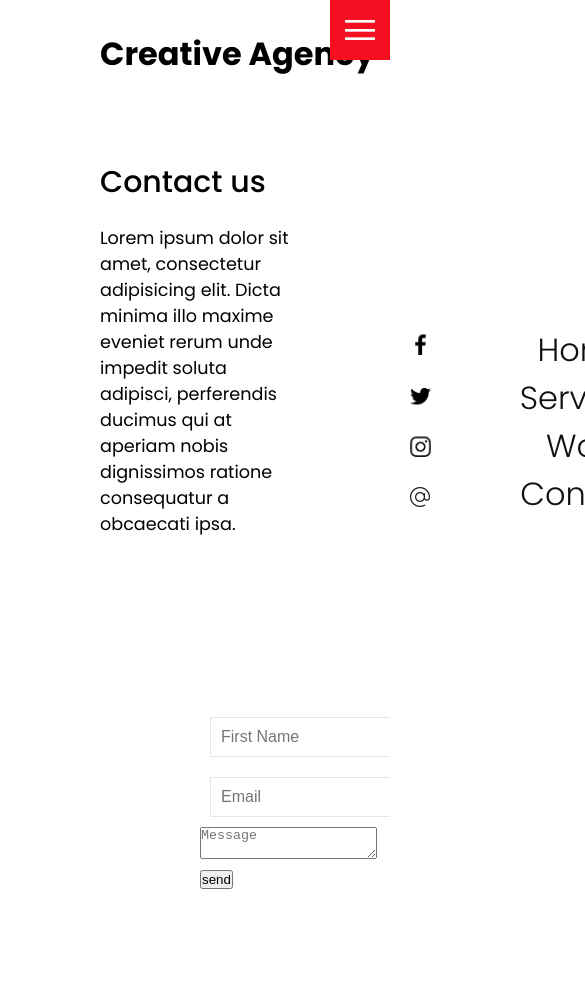
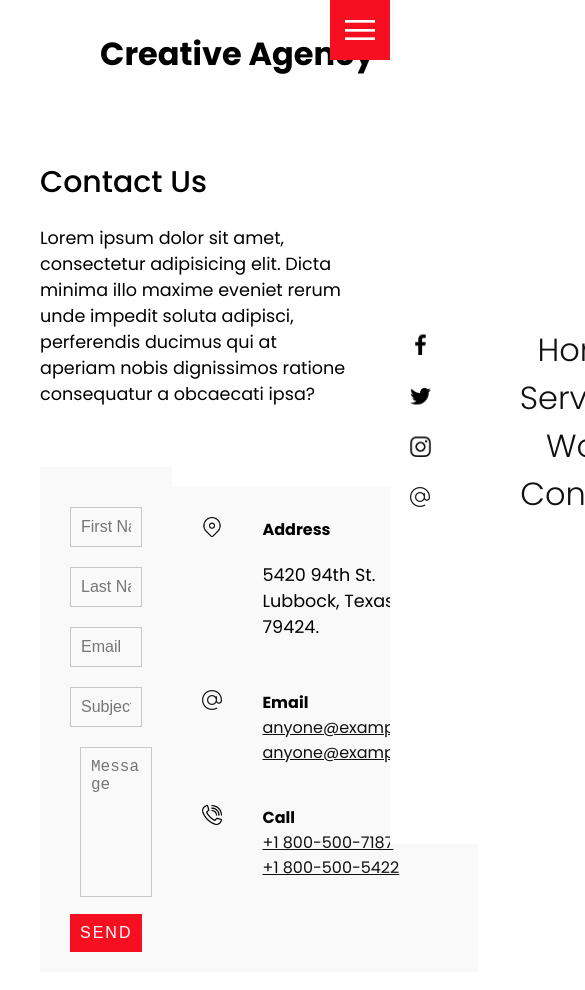
Before and after one commit to brittonstoffregen/creative-agency-website, a plain HTML site: page creative-agency-website-scratch/contact.html in a window 390 px wide. Shown: the top 990 px of the page, 585 px wide, since content can reach past the window. Drawn offline with Linux system fonts and the light colour scheme.

Commit message:
Finishing scratch contact page + starting media queries

```diff
--- a/creative-agency-website-scratch/contact.html
+++ b/creative-agency-website-scratch/contact.html
@@ -50,39 +50,70 @@
     </div>
   </header>
 
-  <section class="work-section">
+  <section class="contact-section">
     <div class="title">
-      <h1>Contact us</h1>
-      <p>Lorem ipsum dolor sit amet, consectetur adipisicing elit. Dicta minima illo maxime eveniet rerum unde impedit soluta adipisci, perferendis ducimus qui at aperiam nobis dignissimos ratione consequatur a obcaecati ipsa.</p>
+      <h1>Contact Us</h1>
+      <p>Lorem ipsum dolor sit amet, consectetur adipisicing elit. Dicta minima illo maxime eveniet rerum unde impedit soluta adipisci, perferendis ducimus qui at aperiam nobis dignissimos ratione consequatur a obcaecati ipsa?</p>
     </div>
 
-    <section class="contact">
+    <div class="contact-area">
+
       <div class="contact-form">
         <form>
-          <div class="row-50">
-            <input type="text" placeholder="First Name" required>
-            <input type="text" placeholder="Last Name" required>
+          <div class="row">
+            <div class="input-50">
+              <input type="text" name="first name" placeholder="First Name" required>
+            </div>
+            <div class="input-50">
+              <input type="text" name="last name" placeholder="Last Name" required>
+            </div>
           </div>
-          <div class="row-50">
-            <input type="email" placeholder="Email" required>
-            <input type="text" placeholder="Subject">
+          <div class="row">
+            <div class="input-50">
+              <input type="email" name="email" placeholder="Email" required>
+            </div>
+            <div class="input-50">
+              <input type="text" name="subject" placeholder="Subject">
+            </div>
           </div>
-          <textarea name="Message" placeholder="Message"></textarea>
+          <div class="row">
+            <textarea placeholder="Message"></textarea>
+          </div>
         </form>
-        <input type="submit" value="send">
+        <div class="row">
+          <div class="input-100">
+            <input type="submit" value="Send">
+          </div>
+        </div>
       </div>
+
       <div class="contact-info">
-        <img src="images/address.png" alt="Adress pin">
-        <h4>Address</h4>
-        <p>5420 94th St. Lubbock, Texas 79424.</p>
-        <img src="images/email.png" alt="">
-        <h4>Email</h4>
-        <a href="mailto:britton@wadeh.com">creativeAgency@example.com</a>
-        <a href="mailto:britton@wadeh.com">agencyCreative@example.com</a>
-        <img src="images/call.png" alt="Phone icon">
-        <a href="tel:8065007187">+1 806-500-7187</a>
+        <div class="info-box">
+          <img src="images/address.png" alt="Address icon">
+          <div class="details">
+            <h4>Address</h4>
+            <p>5420 94th St. Lubbock, Texas 79424.</p>
+          </div>
+        </div>
+        <div class="info-box">
+          <img src="images/email.png" alt="Email icon">
+          <div class="details">
+            <h4>Email</h4>
+            <a href="mailto:britton@wadeh.com">anyone@example.com</a><br/>
+            <a href="mailto:britton@wadeh.com">anyone@example.com</a>
+          </div>
+        </div>
+        <div class="info-box">
+          <img src="images/call.png" alt="Call icon">
+          <div class="details">
+            <h4>Call</h4>
+            <a href="tel:8065007187">+1 800-500-7187</a><br/>
+            <a href="tel:8065007187">+1 800-500-5422</a>
+          </div>
+        </div>
       </div>
-    </section>
+    </div>
+  </section>
 
   <script src="js/script.js"></script>
 </body>
--- a/creative-agency-website-scratch/css/styles.css
+++ b/creative-agency-website-scratch/css/styles.css
@@ -125,6 +125,12 @@ header h1 {
 
 
 /* Main Content */
+.home {
+  display: flex;
+  justify-content: center;
+  margin-top: 0;
+}
+
 .home-content {
   position: relative;
   z-index: 50;
@@ -208,29 +214,106 @@ header h1 {
 }
 
 /* Contact Page */
-.contact {
+.contact-area {
+  position: relative;
   display: flex;
-  flex-direction: row;
   justify-content: space-between;
-  align-items: flex-start;
+  margin-top: 50px;
 }
 
-.row-50 {
+.contact-form {
+  background-color: #f9f9f9;
+  width: calc(100% - 400px);
+  padding: 60px 40px 20px;
+}
+
+.row {
   display: flex;
   width: 100%;
 }
 
-.row-50 input {
+.input-50 {
+  width: 50%;
+  margin: 0 10px;
+}
+
+.input-100 {
+  width: 100%;
+  margin: 0 10px;
+}
+
+textarea {
+  width: 100%;
+  resize: none;
+  height: 150px;
+  outline: none;
+  margin: 10px;
   padding: 10px;
-  margin: 10px 10px;
+  font-size: 16px;
   color: #111;
-  font-size: 16px;
-  font-weight: 300;
-  outline: none;
-  border: 1px solid rgba(0, 0, 0, 0.1);
+  border:1px solid rgba(0, 0, 0, 0.2);
   background: transparent;
 }
 
+.contact-form input[type='text'],
+.contact-form input[type='email'] {
+  margin: 10px 0;
+  padding: 10px;
+  width: 100%;
+  outline: none;
+  font-size: 16px;
+  color: #111;
+  border:1px solid rgba(0, 0, 0, 0.2);
+  background: transparent;
+}
+
+.contact-form input[type='submit'] {
+  background-color: var(--primary-color);
+  color: #fff;
+  border: none;
+  font-weight: 300;
+  padding: 10px;
+  width: 100%;
+  font-size: 16px;
+  letter-spacing: 2px;
+  text-transform: uppercase;
+  margin-top: 7px;
+  transition: 0.3s;
+  cursor: pointer;
+}
+
+.contact-form input[type='submit']:hover {
+  transform: scale(1.01);
+  border-radius: 3px;
+}
+
+.contact-info {
+  background-color: #f9f9f9;
+  padding: 60px 40px 20px;
+  width: 350px;
+}
+
+.info-box {
+  display: flex;
+  align-items: flex-start;
+  margin-bottom: 40px;
+}
+
+.info-box p {
+  margin: 20px 0 10px;
+  font-size: 1.1rem;
+}
+
+.info-box a {
+  margin: 20px 0 10px;
+  color: #111;
+}
+
+.info-box img {
+  width: 20px;
+  height: 20px;
+  margin-right: 40px;
+}
 
 
 /* Utilities */
@@ -248,3 +331,59 @@ header h1 {
 .btn:hover {
   transform: scale(1.02);
 }
+
+
+@media(max-width: 1068px) {
+  .home-image {
+    display: none;
+  }
+
+  .logo {
+    top: 10px;
+    left: 40px;
+    font-size: 1.5rem;
+  }
+
+  section {
+    padding: 100px 40px;
+  }
+
+  .navigation ul li a {
+    font-size: 2rem;
+  }
+
+  .services {
+    grid-template-columns: repeat(2, 1fr);
+  }
+
+  .contact {
+    flex-direction: column;
+  }
+
+  .contact-form {
+    width: 100%;
+    padding: 30px 30px 20px;
+  }
+
+  .contact-info {
+    width: 100%;
+    margin-top: 20px;
+    padding: 30px 30px 20px;
+  }
+}
+
+@media(max-width: 768px) {
+  .services {
+    grid-template-columns: 1fr;
+  }
+
+  .contact-form .row {
+    flex-direction: column;
+  }
+
+  .contact-form .input-50,
+  .contact-form .input-100 {
+    width: 100%;
+    margin: 0;
+  }
+}
```
Also changed, not shown: creative-agency-website-scratch/index.html (+2 -2 lines).
